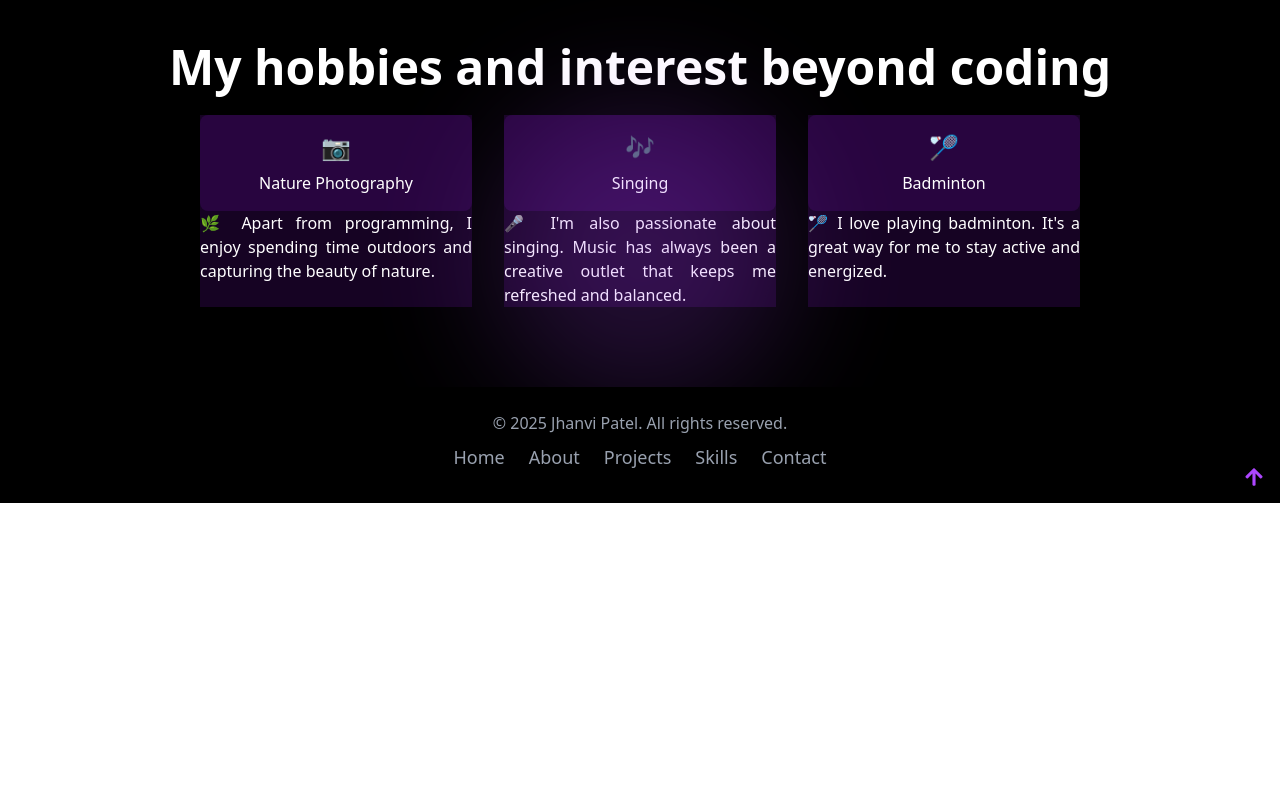
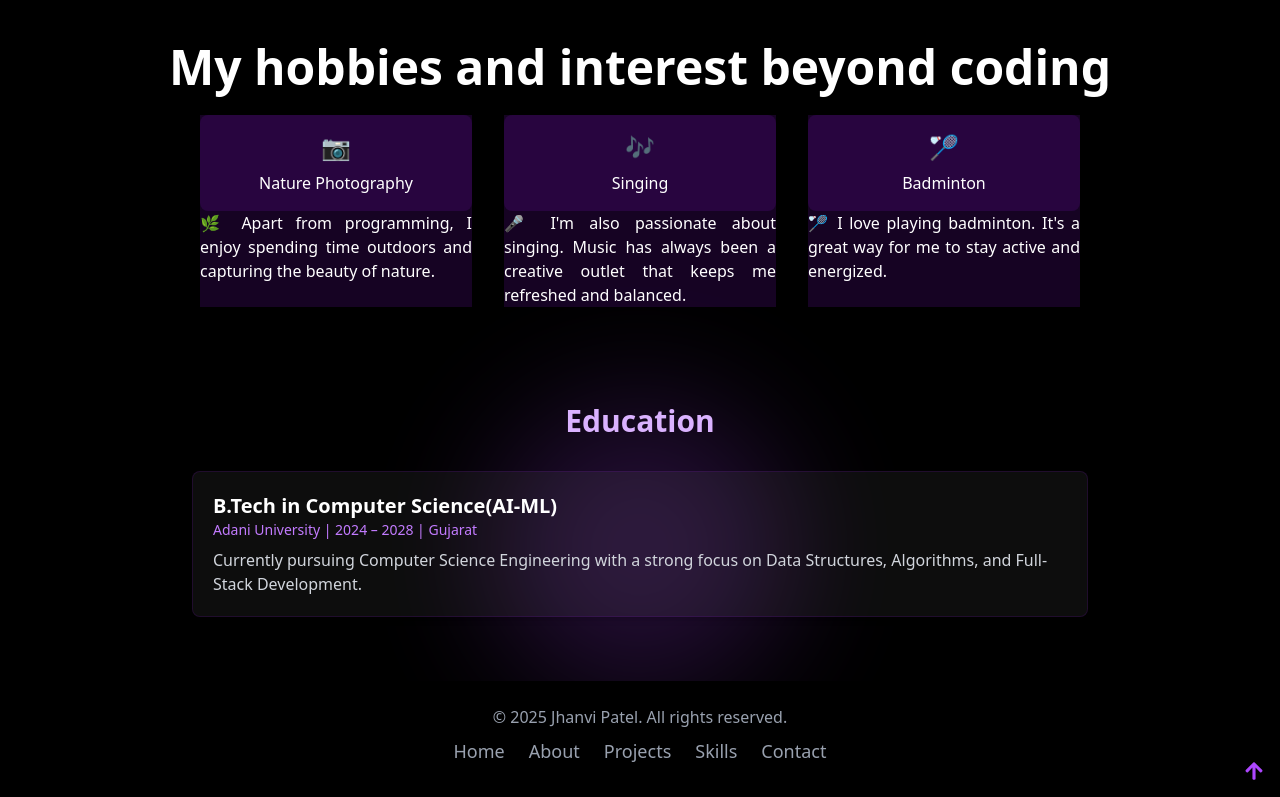
Before and after one commit to jhanvi857/portfolio-website, a React (Vite) app: page /about in a window 1280 px wide. Shown: the part 546-1343 px from the top of the page. Before the commit the page ends 1049 px from the top, so only its background shows below. Built offline with nearby package versions, Linux system fonts and the light colour scheme.

Commit message:
minor bug fix

```diff
--- a/src/About.jsx
+++ b/src/About.jsx
@@ -61,6 +61,19 @@ export default function About() {
               🏸 I love playing badminton. It's a great way for me to stay active and energized.
             </p>
         </div>
+        <div className="relative z-10 max-w-4xl mx-auto mt-20">
+        <h2 className="text-3xl font-semibold mb-8 text-purple-300 text-center">
+          Education
+        </h2>
+        <div className="space-y-6 text-left text-gray-300">
+          <div className="bg-white/5 p-5 rounded-lg border border-purple-800/20 shadow-md">
+            <h3 className="text-xl font-semibold text-white">B.Tech in Computer Science(AI-ML)</h3>
+            <p className="text-sm text-purple-400">Adani University | 2024 – 2028 | Gujarat</p>
+            <p className="mt-2">Currently pursuing Computer Science Engineering with a strong focus on Data Structures, Algorithms, and Full-Stack Development.</p>
+          </div>
+
+        </div>
+        </div>
         </div>
     </section>
     </>
```
